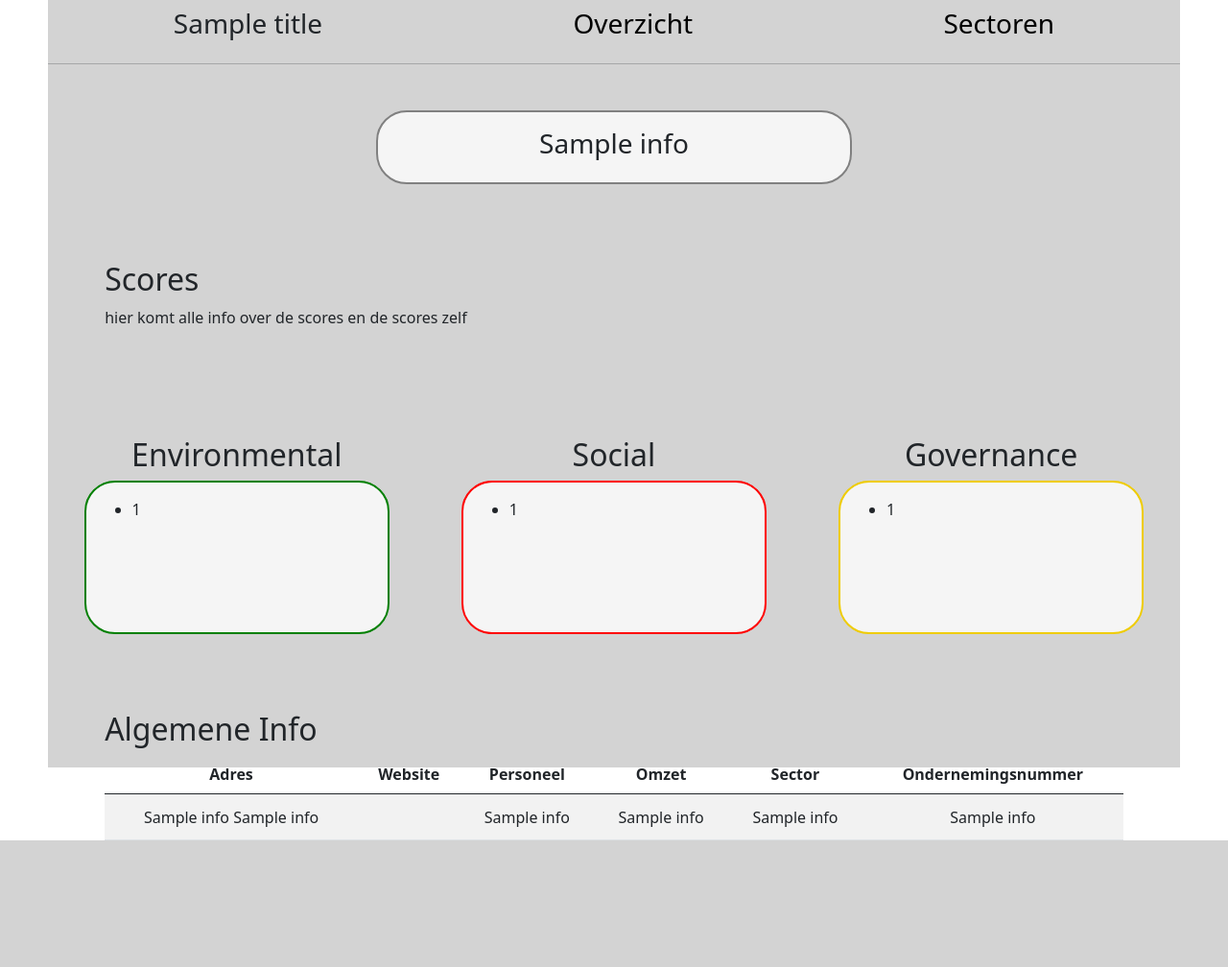
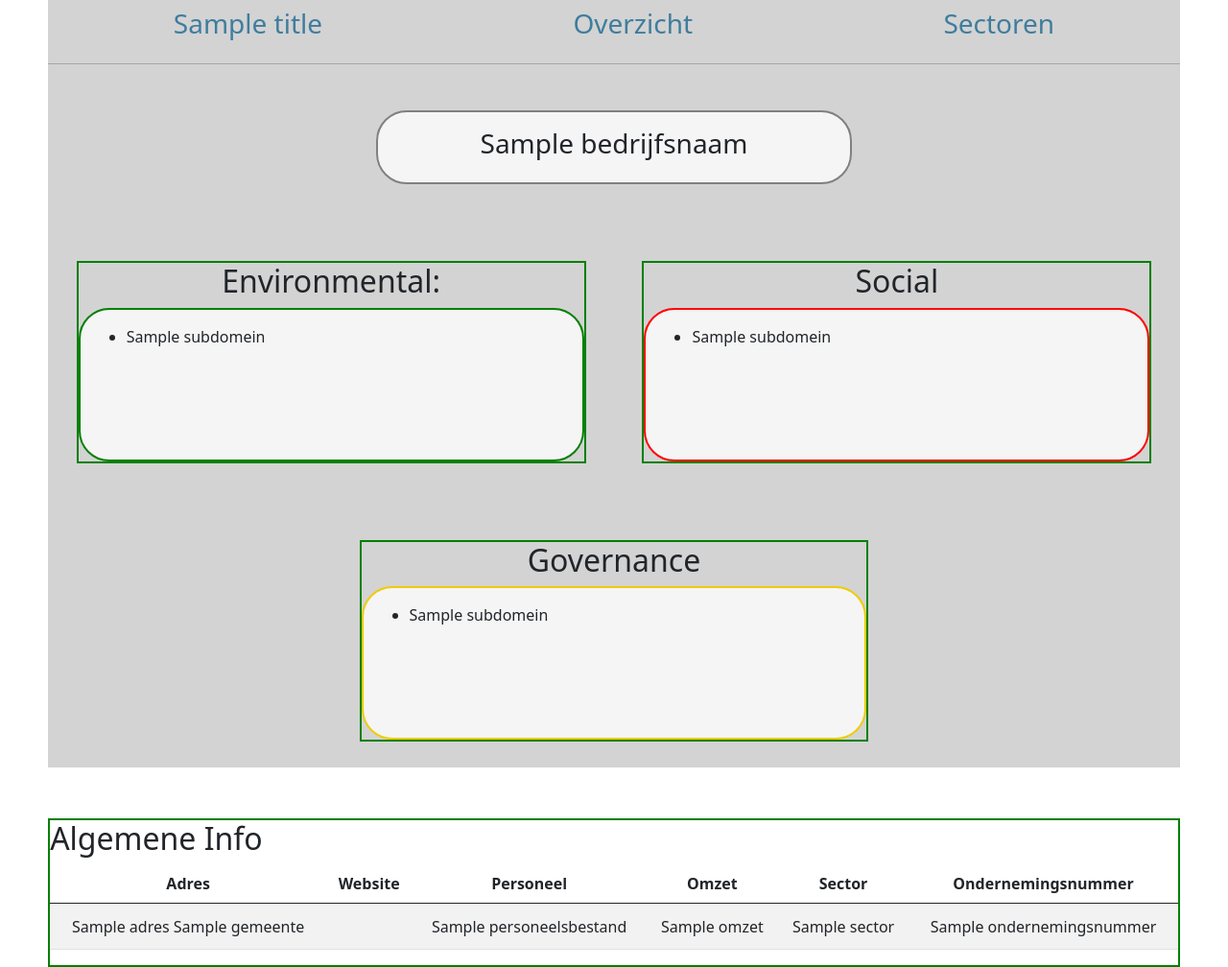
Before and after one commit to hannesroegiers/DEP_group_4, a Flask app: template website/templates/bedrijf.html in a window 1280 px wide. Shown: the whole page at 96% size. Before the commit the page ends 876 px from the top, so only its background shows below. Run offline with Flask 3, Linux system fonts and the light colour scheme; the template is opened without the code that fills it: most values are stand-ins (such as "Sample title", 1, 10 or a date in 2020); some libraries are stand-ins or nearby versions.

Commit message:
letterlijke sql code uit de website gehaald

```diff
--- a/website/app.py
+++ b/website/app.py
@@ -14,13 +14,35 @@
 from sshtunnel import SSHTunnelForwarder
 
 # initialization database connection
-def get_deb_connection():
-    conn = psycopg2.connect(host='vichogent.be',
-                            database='durabilitysme',
-                            user='postgres',
-                            password='loldab123',
-                            port='40031')
-    return conn
+# def get_deb_connection():
+#     conn = psycopg2.connect(host='vichogent.be',
+#                             database='durabilitysme',
+#                             user='postgres',
+#                             password='loldab123',
+#                             port='40031')
+#     return conn
+
+# def get_deb_connection():
+
+
+#     return Session()
+
+def start_postgres():
+    # initialization of PostgreSQL stuff
+    global pg_engine
+    pg_engine = create_engine('postgresql://postgres:loldab123@vichogent.be:40031/durabilitysme')
+    global pg_conn
+    pg_conn = pg_engine.connect()
+    metadata = MetaData(pg_engine)
+
+    global pg_Base
+    pg_Base = declarative_base(pg_engine) # initialize Base class
+    pg_Base.metadata.reflect(pg_engine)   # get metadata from database
+
+    Session = sessionmaker(bind=pg_engine)
+    global pg_session
+    pg_session = Session()
+
 
 
 #setting up flask app
@@ -34,41 +56,55 @@
 @app.route('/')
 @app.route('/overzicht')
 def index():
+    start_postgres()
+    class Kmo(pg_Base):
+        __table__ = pg_Base.metadata.tables['kmo']
+    class Website(pg_Base):
+        __table__ = pg_Base.metadata.tables['website']
+
     jaarverslagen_url = "https://www.staatsbladmonitor.be/bedrijfsfiche.html?ondernemingsnummer=0"
-    conn = get_deb_connection()
-    cur = conn.cursor()
-    # join_query = 'SELECT kmo.ondernemingsnummer,kmo.bedrijfsnaam,kmo.website,s.score,kmo.sector,kmo.gemeente FROM kmo LEFT JOIN score s ON s.ondernemingsnummer = kmo.ondernemingsnummer'
-    # cur.execute('SELECT * FROM kmo')
-    cur.execute(f"select kmo.ondernemingsnummer, bedrijfsnaam, w.url,sector,gemeente from kmo JOIN website w on w.ondernemingsnummer = kmo.ondernemingsnummer WHERE w.url <> 'geen'")
-    kmos = cur.fetchall()
+
+    kmos = pg_session.query(Kmo.ondernemingsnummer,Kmo.bedrijfsnaam,Website.url,Kmo.sector,Kmo.gemeente) \
+                        .join(Website) \
+                        .where(Website.url != 'geen')
     print(kmos[0])
-
-    conn.close()
-    cur.close()
 
     return render_template('home.html',title="SUOR - KMO's",bedrijven=kmos,jaarverslagen_url=jaarverslagen_url)
 
 @app.route('/result/<ondernemingsnummer>',methods=['GET','POST'])
 def bedrijf(ondernemingsnummer):
+    start_postgres()
+    class Kmo(pg_Base):
+        __table__ = pg_Base.metadata.tables['kmo']
+    class Website(pg_Base):
+        __table__ = pg_Base.metadata.tables['website']
+    class Subdomein(pg_Base):
+        __table__ = pg_Base.metadata.tables['subdomein']
+    class Jaarverslag(pg_Base):
+        __table__ = pg_Base.metadata.tables['jaarverslag']
 
-    conn=get_deb_connection()
-    cur = conn.cursor()
-    cur.execute(f"SELECT * FROM subdomein where hoofddomein = 'Environment'")
-    environment_subdomeinen=cur.fetchall()
-    cur.execute(f"SELECT * FROM subdomein where hoofddomein = 'Social'")
-    social_subdomeinen=cur.fetchall()
-    cur.execute(f"SELECT * FROM subdomein where hoofddomein = 'Governance'")
-    governance_subdomeinen=cur.fetchall()
+    environment_subdomeinen=pg_session.query(Subdomein) \
+                                        .where(Subdomein.hoofddomein =='Environment')
+    social_subdomeinen=pg_session.query(Subdomein) \
+                                        .where(Subdomein.hoofddomein =='Social')
+    governance_subdomeinen=pg_session.query(Subdomein) \
+                                        .where(Subdomein.hoofddomein =='Governance')
     subdomein_dict = {
         "env": environment_subdomeinen,
         "soc" : social_subdomeinen,
         "gov" : governance_subdomeinen
     }
-    cur.execute(f"select bedrijfsnaam,adres, w.url,kmo.ondernemingsnummer,j.personeelsbestand,j.omzet, kmo.sector,kmo.gemeente from kmo JOIN website w on w.ondernemingsnummer = kmo.ondernemingsnummer JOIN jaarverslag j on j.ondernemingsnummer = w.ondernemingsnummer WHERE j.ondernemingsnummer = {ondernemingsnummer}")
-    info = cur.fetchall()[0]
 
+    info = pg_session.query(Kmo.bedrijfsnaam,Kmo.adres,Website.url,Kmo.ondernemingsnummer,Jaarverslag.personeelsbestand,Jaarverslag.omzet,Kmo.sector,Kmo.gemeente) \
+                        .join(Website) \
+                        .join(Jaarverslag) \
+                        .where(Jaarverslag.ondernemingsnummer == ondernemingsnummer)
+
+    for row in info:
+        print(row)
+        print(row.bedrijfsnaam)
     scores= ""
-    return render_template('bedrijf.html',title="SUOR - Domeinen",subdomeinen=subdomein_dict,info=info)
+    return render_template('bedrijf.html',title="SUOR - Domeinen",subdomeinen=subdomein_dict,info=info[0])
 
 
 @app.route('/sectoren')
--- a/website/static/index.css
+++ b/website/static/index.css
@@ -20,12 +20,20 @@
 .flex-around{
     justify-content: space-around;
 }
+.flex-between{
+    justify-content: space-between;
+    flex-wrap: wrap;
+}
+
+div.navbar>*{
+    color: #3F7D9D
+}
 
 html{
     height: 100%;
 }
 body{
-    min-height: 100vh;
+    min-height: fit-content;
 }
 
 a{
@@ -62,9 +70,9 @@
     max-width: 1320px;
     margin: auto;
 }
-#environmental,#social,#governance{
+/* #environmental,#social,#governance{
     width: 27%;
-}
+} */
 #environmental>a,#social>a,#governance>a{
     border-radius: 2rem;
     height: 160px;
@@ -91,6 +99,10 @@
     border: 2px solid #EFCC00;
 }
 
+#environmental,#social,#governance{
+    width: 45%;
+}
+
 .bedrijf-titel{
     width: 42%;
     margin: auto;
@@ -111,9 +123,8 @@
     font-weight: bold;
 }
 article{
-    width: 90%;
     margin: 5rem auto 0;
-    /* border: 2px solid green; */
+    border: 2px solid green;
 }
 .w-30{
     width: calc(30%);
--- a/website/templates/bedrijf.html
+++ b/website/templates/bedrijf.html
@@ -13,32 +13,32 @@
     <main class="h-max aliceblue">
         <div class="flex-around flex-container navbar">
             <h3>{{ title }}</h3>
-            <h3><a href={{ url_for('index') }}>Overzicht</a></h3>
-            <h3><a href={{ url_for('sectoren') }}>Sectoren</a></h3>
+            <a href={{ url_for('index') }}><h3>Overzicht</h3></a>
+            <a href={{ url_for('sectoren') }}> <h3>Sectoren</h3></a>
         </div>
         <!--outline 2de <p> naar rechts-->
         <hr>
 
         <header>
             <div class="ol-b bedrijf-titel" >
-                <p class="bedrijf-naam h3">{{ info[0] }}</p>
+                <p class="bedrijf-naam h3">{{ info.bedrijfsnaam }}</p>
             </div>
         </header>
-        <div class="">
+        <!-- <div class="">
             <article id="scores">
                 <h2>Scores</h2>
                 <div>
                     <p>hier komt alle info over de scores en de scores zelf</p>
                 </div>
             </article>
-        </div>
-        <section class="flex-container flex-around esg">
+        </div> -->
+        <section class="flex-container flex-between">
             <article id="environmental">
-                <h2>Environmental</h2>
+                <h2>Environmental:</h2>
                 <a>
                     <ul>
                         {% for subdomein in subdomeinen["env"] %}
-                        <li class="subdomein">{{ subdomein[0] }}</li>
+                        <li class="subdomein">{{ subdomein.subdomein }}</li>
                         {% endfor %}
                     </ul>
                 </a>
@@ -48,7 +48,7 @@
                 <a>
                     <ul>
                         {% for subdomein in subdomeinen["soc"] %}
-                        <li class="subdomein">{{ subdomein[0] }}</li>
+                        <li class="subdomein">{{ subdomein.subdomein }}</li>
                         {% endfor %}
                     </ul>
                 </a>
@@ -59,7 +59,7 @@
 
                     <ul>
                         {% for subdomein in subdomeinen["gov"] %}
-                        <li class="subdomein">{{ subdomein[0] }}</li>
+                        <li class="subdomein">{{ subdomein.subdomein }}</li>
                         {% endfor %}
                     </ul>
                 </a>
@@ -81,13 +81,13 @@
                     </thead>
                     <tbody>
                         <tr class="info-tabel">
-                            <td>{{ info[1] }} {{ info[7] }}</td=>
-                            {% set list1 = info[2].split('/') %}
-                            <td><a href={{ info[2] }} target="_blank">{{ list1[2] }}</a></td>
-                            <td>{{ info[4] }}</td>
-                            <td>{{ info[5] }}</td>
-                            <td>{{ info[6] }}</td>
-                            <td>{{ info[3] }}</td>
+                            <td>{{ info.adres }} {{ info.gemeente }}</td>
+                            {% set list1 = info.url.split('/') %}
+                            <td><a href={{ info.url }} target="_blank">{{ list1[2] }}</a></td>
+                            <td>{{ info.personeelsbestand }}</td>
+                            <td>{{ info.omzet }}</td>
+                            <td>{{ info.sector }}</td>
+                            <td>{{ info.ondernemingsnummer }}</td>
                         </tr>
                     </tbody>
                 </table>
```
Also changed, not shown: website/templates/home.html (+4 -4 lines).
